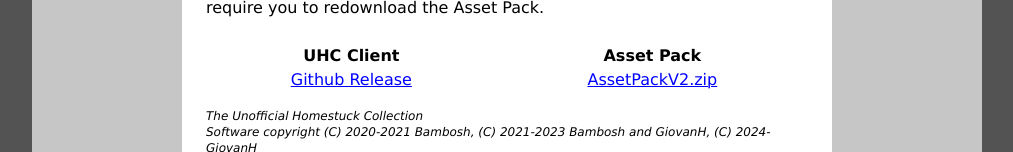
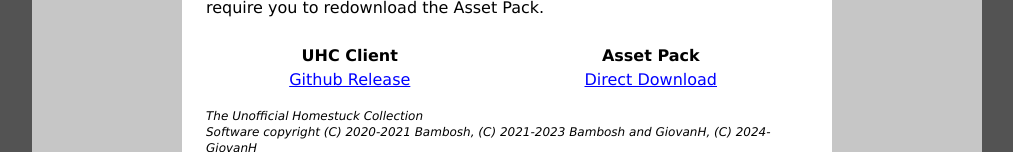
Before and after one commit to homestuck/homestuck.github.io, a Next.js app in the folder apps/homestuck.github.io/: page / in a window 1280 px wide. Shown: the part 648-800 px from the top of the page, without its empty margins (133-1146 px from the left). Built offline with nearby package versions, Linux system fonts and the light colour scheme.

Commit message:
fix: updating assets path location from HS cdn to HS cold storage

```diff
--- a/apps/homestuck.github.io/src/app/page.tsx
+++ b/apps/homestuck.github.io/src/app/page.tsx
@@ -73,10 +73,10 @@
                 </td>
                 <td>
                   <a
-                    href='https://cdn.beyondcanon.com/uhc/assets.zip'
+                    href='https://archive.homestuck.com/unofficial-homestuck-collection/assets.zip'
                     target='_blank'
                     className='text-[blue] decoration-[blue] visited:text-[purple] visited:decoration-[purple] underline decoration-1'>
-                    AssetPackV2.zip
+                    Direct Download
                   </a>
                 </td>
               </tr>
```
